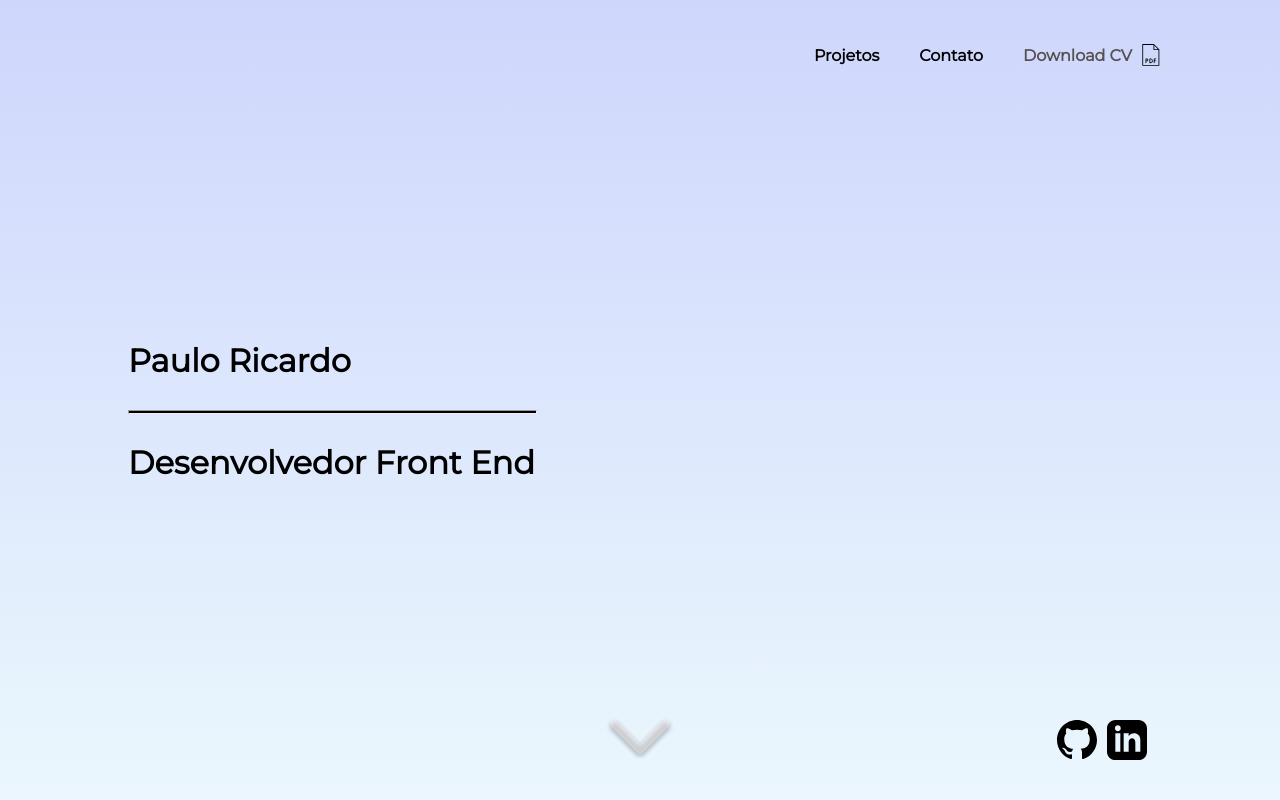
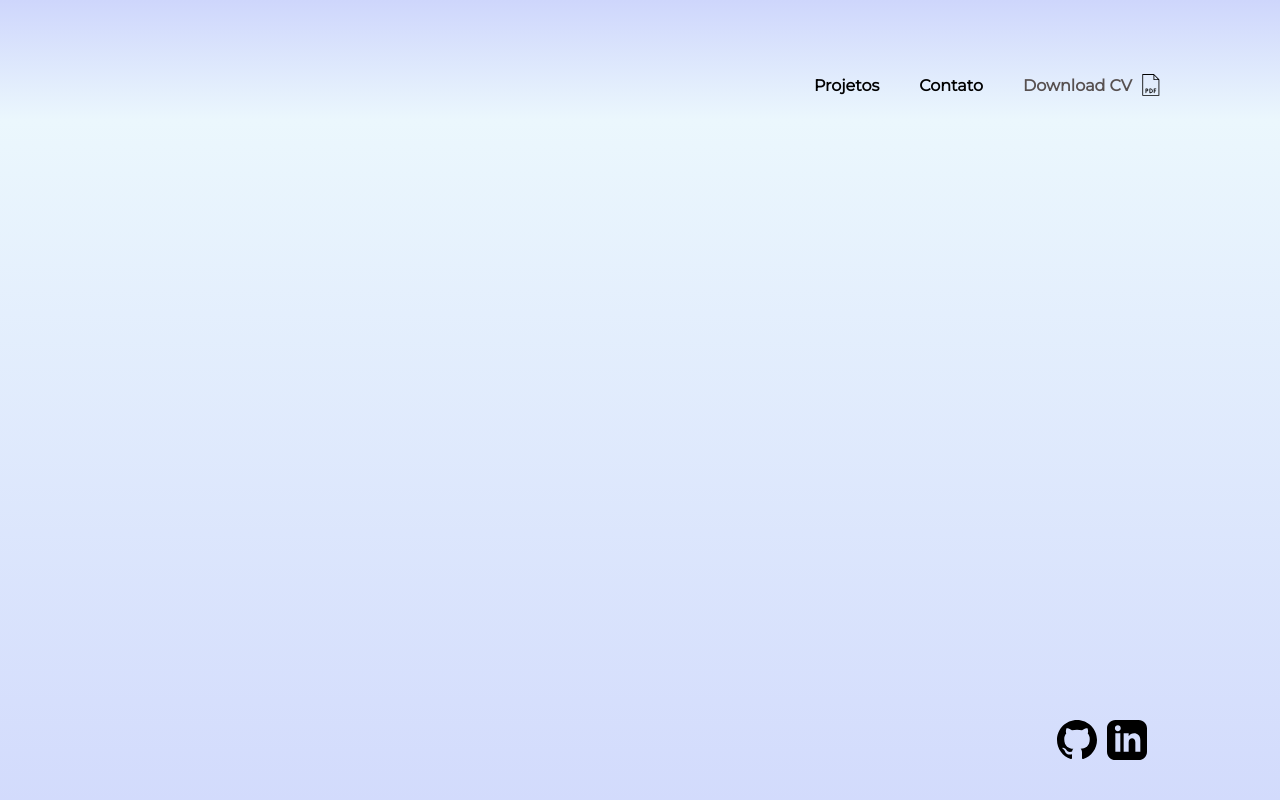
Before and after one commit to paulords95/Portfolio, a React (Create React App) app: page / in a window 1280 px wide. Shown: the top 800 px of the page. Built offline with nearby package versions, Linux system fonts and the light colour scheme.

Commit message:
fixes typo

```diff
--- a/src/App.css
+++ b/src/App.css
@@ -1,34 +1,40 @@
+* {
+  scroll-behavior: smooth;
+  scroll-snap-type: proximity;
+}
+
 .wrap {
   display: flex;
   flex-direction: column;
+  left: 0;
+  right: 0;
+  position: absolute;
+  top: 0;
+  height: 100vh;
 }
 
 .App {
   display: flex;
   width: 100%;
-  left: 0;
-  right: 0;
-  position: absolute;
-  top: 0;
+  height: 100vh;
   background-image: linear-gradient(rgb(206, 214, 252), rgb(235, 247, 253));
-  height: 100vh;
 }
 
 .header {
   display: flex;
   position: relative;
   height: 60px;
-  margin-top: 30px;
-  width: 100%;
+  margin-top: 60px;
 }
 
 .menu {
   display: flex;
-  position: absolute;
+  position: fixed;
   height: 60px;
   width: max-content;
   right: 0;
   margin-right: 10%;
+  z-index: 10;
 }
 
 .menu > ul {
@@ -51,6 +57,10 @@
   color: rgb(87, 80, 80);
 }
 
+.downloadCV:hover {
+  cursor: pointer;
+  opacity: 70%;
+}
 #downloadIcon {
   position: absolute;
   margin-left: 5px;
@@ -91,9 +101,10 @@
 .socialMediaLogos {
   display: flex;
   flex-direction: row;
-  position: absolute;
+  position: fixed;
   right: 10%;
   bottom: 5%;
+  z-index: 10;
 }
 
 .github {
@@ -118,7 +129,6 @@
 
 .projectsContainer {
   position: relative;
-  top: 100vh;
   margin-left: 0px;
 }
 
@@ -126,4 +136,5 @@
   height: 100vh;
   width: 100%;
   background-color: blue;
+  background-image: linear-gradient(rgb(235, 247, 253), rgb(206, 214, 252));
 }
```
